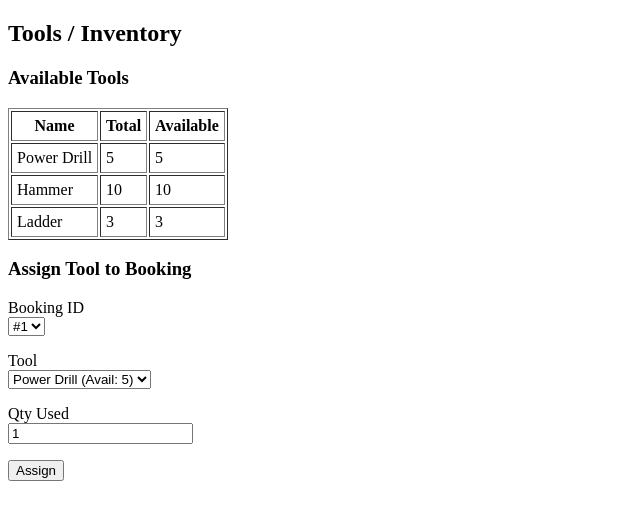
After one commit to kpojas569727/assessment_beginner, a PHP site: page /pages/tools_list_assign.php in a window 1280 px wide. The commit adds this page. Shown: the top 520 px of the page, without its empty margins (0-640 px from the left). Run offline with PHP 8.4, Linux system fonts and the light colour scheme; data comes from the database, SQL or seed files in the repository; tables that the repository leaves empty hold one stand-in row (values such as "Sample post").

Commit message:
add login,tools,payments

```diff
--- a/nav.php
+++ b/nav.php
@@ -6,7 +6,8 @@
     <a href="/assessment_beginner/pages/services_list.php" class="text-white me-3 text-decoration-none">Services</a>
     <a href="/assessment_beginner/pages/bookings_list.php" class="text-white me-3 text-decoration-none">Bookings</a>
     <a href="/assessment_beginner/pages/tools_list_assign.php" class="text-white me-3 text-decoration-none">Tools</a>
-    <a href="/assessment_beginner/pages/payments_list.php" class="text-white text-decoration-none">Payments</a>
+    <a href="/assessment_beginner/pages/payments_list.php" class="text-white me-3 text-decoration-none">Payments</a>
+    <a href="/assessment_beginner/login.php?logout=1" class="text-white me-3 text-decoration-none">Logout</a>
   </div>
 </div>
 
--- /dev/null
+++ b/pages/tools_list_assign.php
@@ -0,0 +1,85 @@
+<?php
+include "../db.php";
+
+$msg = "";
+
+if (isset($_POST['assign'])) {
+    $booking_id = (int)$_POST['booking_id'];
+    $tool_id = (int)$_POST['tool_id'];
+    $qty = (int)$_POST['qty_used'];
+
+    // get the tool to check the stock
+    $result = mysqli_query($conn, "SELECT * FROM tools WHERE tool_id = $tool_id");
+    $tool = mysqli_fetch_assoc($result);
+
+    if ($qty <= 0) {
+        $msg = "Quantity must be at least 1.";
+    } elseif ($qty > $tool['quantity_available']) {
+        $msg = "Not enough tools available.";
+    } else {
+        mysqli_query($conn, "INSERT INTO booking_tools (booking_id, tool_id, qty_used) VALUES ($booking_id, $tool_id, $qty)");
+        mysqli_query($conn, "UPDATE tools SET quantity_available = quantity_available - $qty WHERE tool_id = $tool_id");
+        $msg = "Tool assigned!";
+    }
+}
+
+$tools = mysqli_query($conn, "SELECT * FROM tools");
+$tools2 = mysqli_query($conn, "SELECT * FROM tools");
+$bookings = mysqli_query($conn, "SELECT * FROM bookings");
+?>
+<!doctype html>
+<html>
+<head>
+<title>Tools</title>
+</head>
+<body>
+
+<h2>Tools / Inventory</h2>
+
+<p><?php echo $msg; ?></p>
+
+<h3>Available Tools</h3>
+<table border="1" cellpadding="5">
+<tr>
+    <th>Name</th>
+    <th>Total</th>
+    <th>Available</th>
+</tr>
+<?php while ($row = mysqli_fetch_assoc($tools)) { ?>
+<tr>
+    <td><?php echo htmlspecialchars($row['tool_name']); ?></td>
+    <td><?php echo $row['quantity_total']; ?></td>
+    <td><?php echo $row['quantity_available']; ?></td>
+</tr>
+<?php } ?>
+</table>
+
+<h3>Assign Tool to Booking</h3>
+<form method="POST">
+    <p>Booking ID<br>
+    <select name="booking_id">
+        <?php while ($b = mysqli_fetch_assoc($bookings)) { ?>
+            <option value="<?php echo $b['booking_id']; ?>">#<?php echo $b['booking_id']; ?></option>
+        <?php } ?>
+    </select>
+    </p>
+
+    <p>Tool<br>
+    <select name="tool_id">
+        <?php while ($t = mysqli_fetch_assoc($tools2)) { ?>
+            <option value="<?php echo $t['tool_id']; ?>">
+                <?php echo htmlspecialchars($t['tool_name']); ?> (Avail: <?php echo $t['quantity_available']; ?>)
+            </option>
+        <?php } ?>
+    </select>
+    </p>
+
+    <p>Qty Used<br>
+    <input type="number" name="qty_used" value="1">
+    </p>
+
+    <button type="submit" name="assign">Assign</button>
+</form>
+
+</body>
+</html>
```
Also changed, not shown: index.php (+8 -0 lines), login.php (added, +73 -0 lines), pages/payments_list.php (added, +47 -0 lines), pages/payments_process.php (added, +82 -0 lines).
